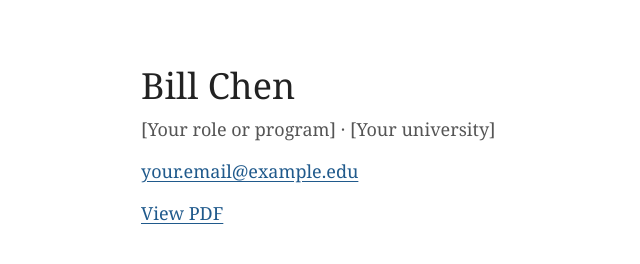
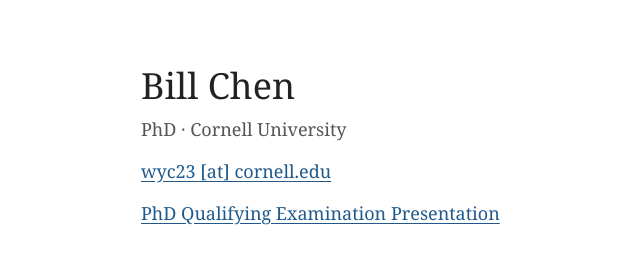
Before and after one commit to bill1006/bill1006.github.io, a plain HTML site: page index.html in a window 1280 px wide. Shown: the whole page, without its empty margins (163-803 px from the left). Drawn offline with Linux system fonts and the light colour scheme.

Commit message:
Update personal information in index.html

```diff
--- a/index(1).html
+++ b/index.html
@@ -36,10 +36,10 @@
   <header>
     <!-- EDIT: Your name and affiliation. -->
     <h1>Bill Chen</h1>
-    <p class="affiliation">[Your role or program] · [Your university]</p>
+    <p class="affiliation">PhD · Cornell University</p>
     <p>
       <!-- EDIT: Replace the email address in BOTH places below. -->
-      <a href="mailto:your.email@example.edu">your.email@example.edu</a>
+      <a href="mailto:your.email@example.edu">wyc23 [at] cornell.edu</a>
     </p>
   </header>
 
@@ -47,7 +47,7 @@
     <!-- Upload your chosen PDF as file.pdf beside index.html.
          GitHub Pages will serve it at https://YOURUSERNAME.github.io/file.pdf
          when this is the YOURUSERNAME.github.io repository's published root. -->
-    <p><a href="file.pdf">View PDF</a></p>
+    <p><a href="q_exam.pdf">PhD Qualifying Examination Presentation</a></p>
   </main>
 </body>
 </html>
```
